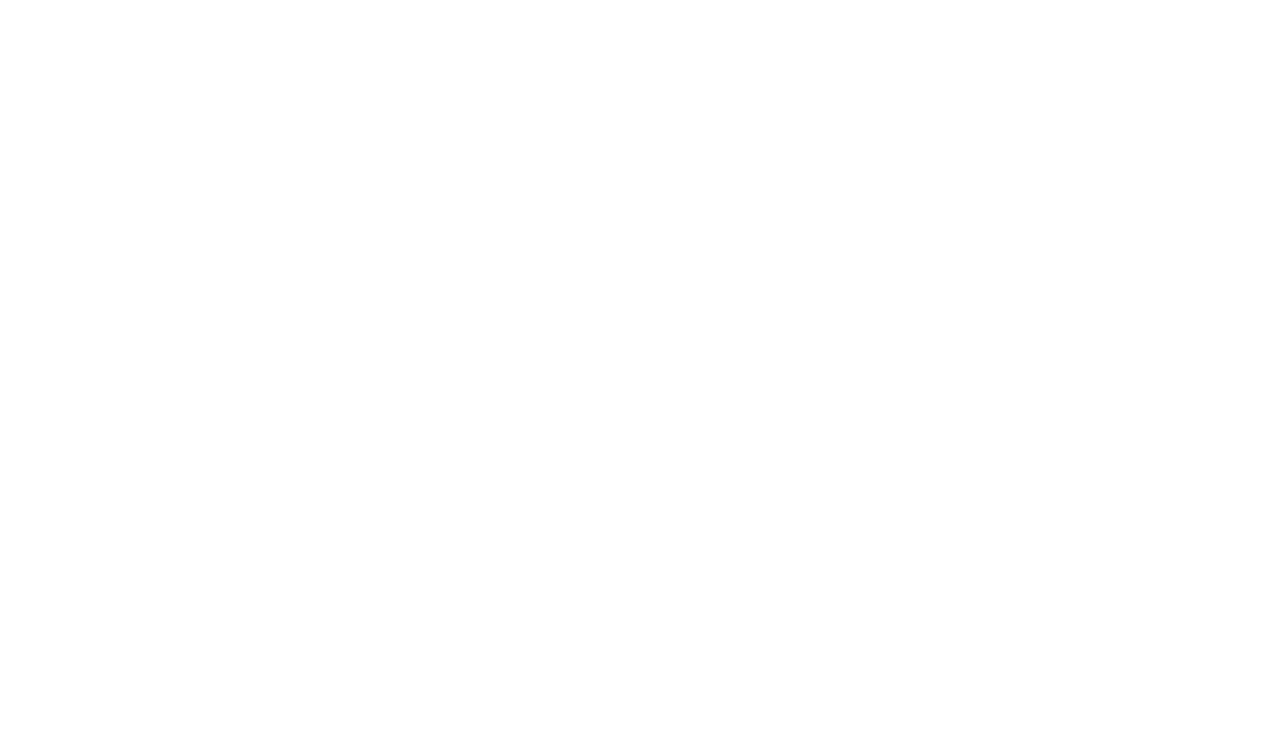
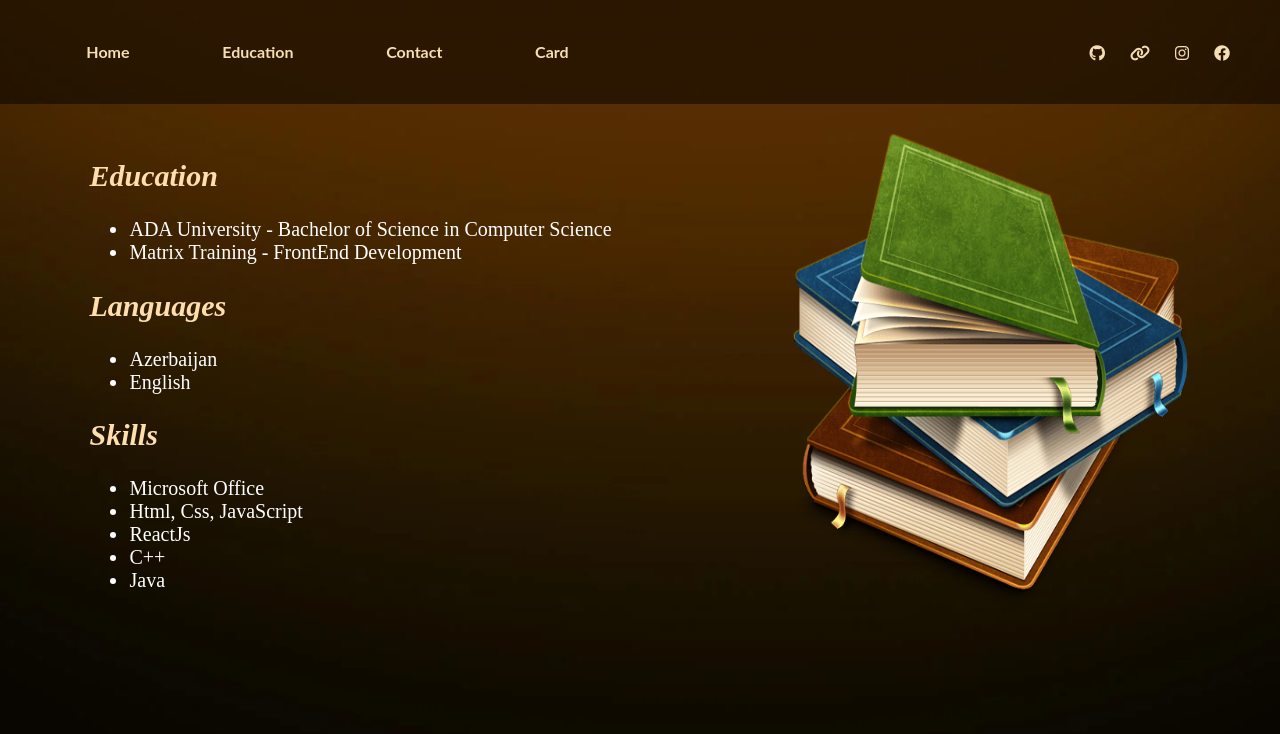
Before and after one commit to ilahaa/Assignment1-web1course, a plain HTML site: page public/education.html in a window 1280 px wide. Drawn offline with Linux system fonts and the light colour scheme.

Commit message:
made changes on Education page

```diff
--- /dev/null
+++ b/assets/css/education.css
@@ -0,0 +1,29 @@
+.bg-img {
+    height: 100vh;
+    background-image: url(../img/bg-2.webp);
+    background-position: center;
+    background-repeat: no-repeat;
+    background-size: cover;
+}
+.education-main{
+    display: flex;
+    justify-content: space-around;
+    margin-top: 30px;
+}
+img{
+    width: 400px;
+}
+
+.education-texts{
+    color: white;
+}
+.edu-txt{
+    font-size: 20px;
+}
+
+h1{
+    font-size: 30px;
+    font-style: italic;
+    color: navajowhite;
+    font-weight: 600;
+}
--- a/assets/css/main.css
+++ b/assets/css/main.css
@@ -1,17 +1,4 @@
 @import url('https://fonts.googleapis.com/css2?family=Fuggles&family=Inter:wght@100&family=Martian+Mono:wght@300;400&family=Mooli&family=Onest:wght@100&family=Poppins:wght@200&family=Roboto:wght@400;500;700&family=Rubik&family=Young+Serif&display=swap');
-
-body {
-    margin: 0;
-    padding: 0;
-
-}
-
-section {
-    width: 100%;
-    height: 100vh;
-    position: absolute;
-    top: 0;
-}
 
 .bg-img {
     height: 100vh;
@@ -23,32 +10,6 @@ section {
     -webkit-filter: blur(3px);
 }
 
-.pages {
-    display: flex;
-    flex-direction: row;
-    justify-content: space-around;
-    width: 50%;
-}
-
-li {
-    list-style: none;
-}
-
-a {
-    text-decoration: none;
-    font-family: 'Lato', sans-serif;
-    color: wheat;
-    font-weight: bold;
-}
-
-nav {
-    display: flex;
-    align-items: center;
-    flex-direction: row;
-    justify-content: space-around;
-    background-color: rgba(0,0,0, 0.5);
-    height: 13vh;
-}
 
 .icons {
     display: flex;
--- /dev/null
+++ b/assets/css/nav.css
@@ -0,0 +1,51 @@
+body {
+    margin: 0;
+    padding: 0;
+}
+
+section {
+    width: 100%;
+    height: 100vh;
+    position: absolute;
+    top: 0;
+}
+.pages {
+    display: flex;
+    flex-direction: row;
+    justify-content: space-around;
+    width: 50%;
+}
+a:hover {
+    color: white;
+    box-shadow: 3px 3px 5px rgba(255, 250, 250, 0.4);
+    border-radius: 5px;
+    transition: .5s;
+}
+
+.page-list {
+    list-style: none;
+}
+
+a {
+    text-decoration: none;
+    font-family: 'Lato', sans-serif;
+    color: wheat;
+    font-weight: bold;
+    transition: .5s;
+}
+
+nav {
+    display: flex;
+    align-items: center;
+    flex-direction: row;
+    justify-content: space-around;
+    background-color: rgba(0,0,0, 0.5);
+    height: 13vh;
+}
+
+.icons {
+    display: flex;
+    justify-content: end;
+    margin-right: 50px;
+    width: 50%;
+}
--- a/public/education.html
+++ b/public/education.html
@@ -0,0 +1,60 @@
+<!DOCTYPE html>
+<html lang="en">
+<head>
+    <meta charset="UTF-8">
+    <meta name="viewport" content="width=device-width, initial-scale=1.0">
+    <link rel="shortcut icon" href="../assets/icons/favicon (1).ico" type="image/x-icon">
+    <link rel="stylesheet" href="./education.html">
+    <link rel="stylesheet" href="../assets/css/nav.css">
+    <link rel="stylesheet" href="../assets/css/education.css">
+    <link rel="stylesheet" href="https://cdnjs.cloudflare.com/ajax/libs/font-awesome/6.4.2/css/all.min.css"
+        integrity="sha512-z3gLpd7yknf1YoNbCzqRKc4qyor8gaKU1qmn+CShxbuBusANI9QpRohGBreCFkKxLhei6S9CQXFEbbKuqLg0DA=="
+        crossorigin="anonymous" referrerpolicy="no-referrer" />
+    <title>Education</title>
+</head>
+<body>
+    <div class="bg-img"></div>
+
+    <section class="education">
+    <nav class="myNavbar">
+        <ul class="pages">
+            <li class="page-list"><a href="../main.html">Home</a></li>
+            <li class="page-list"><a href="./education.html">Education</a></li>
+            <li class="page-list"><a href="./contact.html">Contact</a></li>
+            <li class="page-list"><a href="./card.html">Card</a></li>
+        </ul>
+        <ul class="icons">
+            <a target="_blank" href="https://github.com/ilahaa"><i class="fa-brands fa-github"></i></a>
+            <a target="_blank" href=" https://ilahaa.github.io/Assignment1-web1course/"><i class="fa-solid fa-link" style="margin-left: 25px;"></i></a>
+            <a target="_blank" href=""><i class="fa-brands fa-instagram" style="margin-left: 25px;"></i></a>
+            <a target="_blank" href=""><i class="fa-brands fa-facebook" style="margin-left: 25px;"></i></a>
+        </ul>
+    </nav>
+
+    <div class="education-main">
+        <div class="education-texts">
+            <h1>Education</h1>
+            <ul class="edu-txt">
+                <li>ADA University - Bachelor of Science in Computer Science</li>
+                <li>Matrix Training - FrontEnd Development</li>
+            </ul>
+            <h1>Languages</h1>
+            <ul class="edu-txt">
+                <li>Azerbaijan</li>
+                <li>English</li>
+            </ul>
+            <h1>Skills</h1>
+            <ul class="edu-txt">
+                <li>Microsoft Office</li>
+                <li>Html, Css, JavaScript</li>
+                <li>ReactJs</li>
+                <li>C++</li>
+                <li>Java</li>
+            </ul>
+        </div>
+        <img src="../assets/img/books.png" alt="">
+    </div>
+
+</section>
+</body>
+</html>
```
Also changed, not shown: main.html (+5 -4 lines), public/card.html (+12 -0 lines), public/contact.html (+35 -0 lines), assets/img/bg-2.webp (added), assets/img/bg.avif (deleted), assets/img/bg1.jpg (deleted), assets/img/books.png (added).
